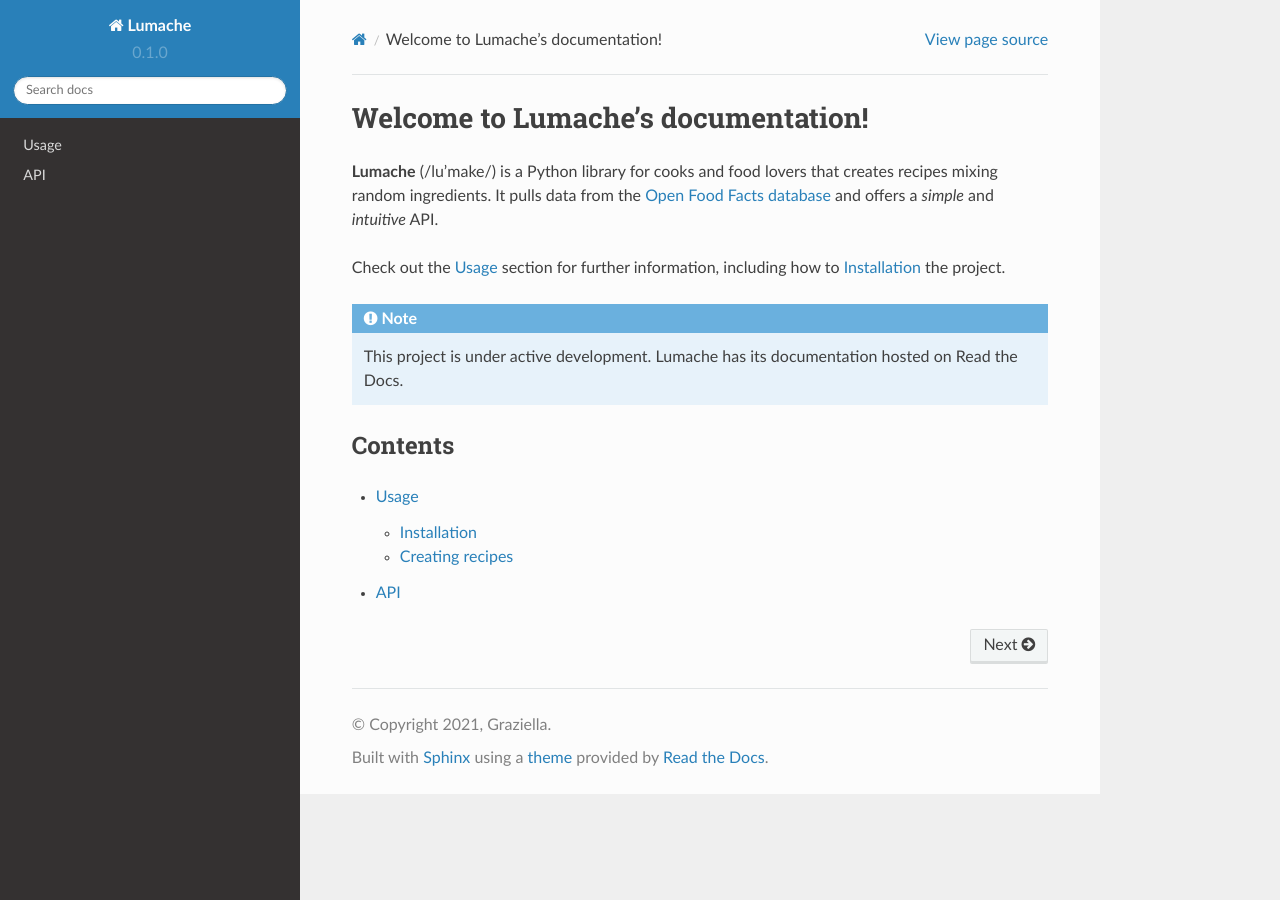
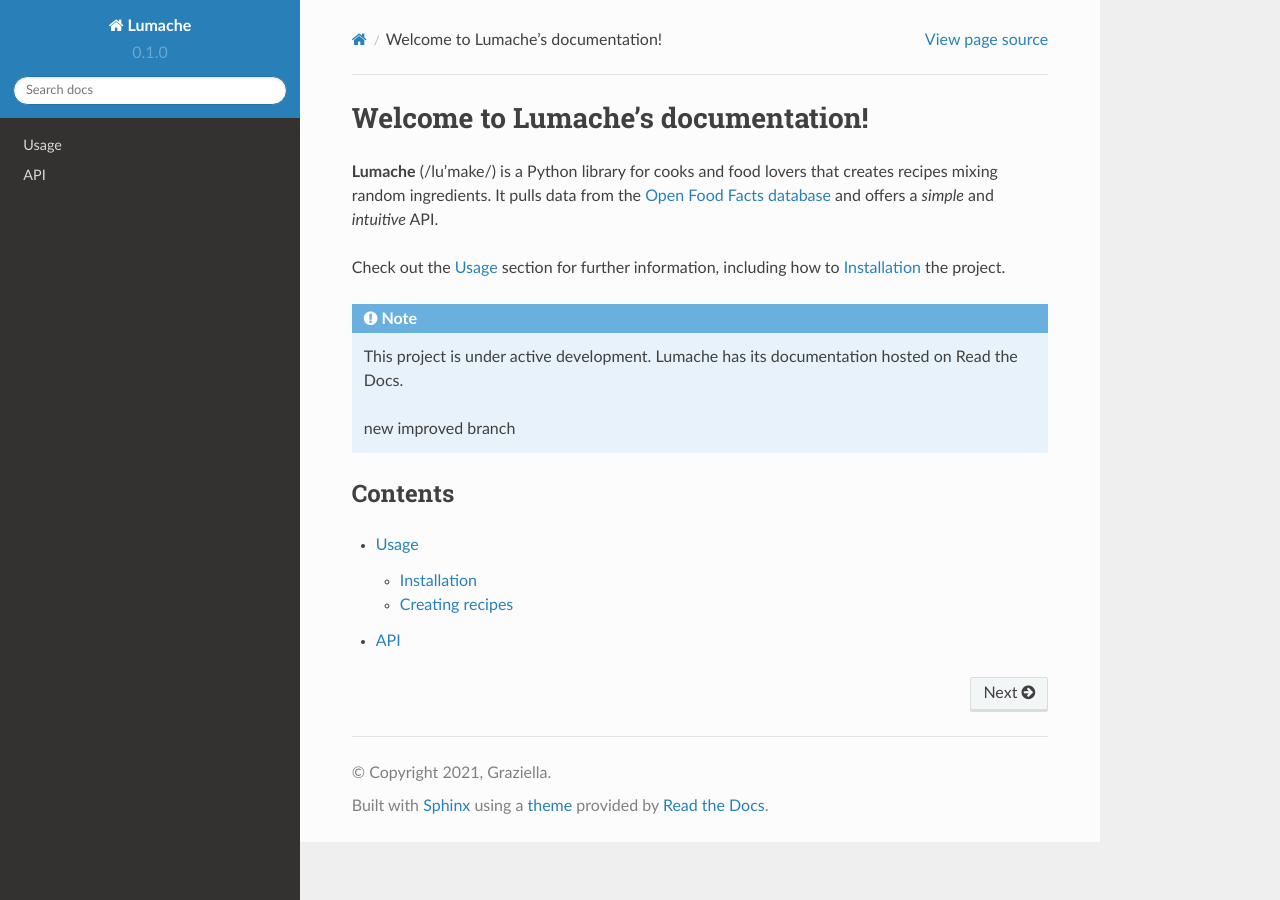
Before and after one commit to sea-liesch/rtd-tutorial, a Sphinx documentation site: the page built from docs/source/index.rst, in a window 1280 px wide. Built offline with Sphinx 7.4.7 and the Read the Docs theme 2.0.0, drawn with Linux system fonts in a browser that asks for light colours.

Commit message:
Update index.rst

```diff
--- a/docs/source/index.rst
+++ b/docs/source/index.rst
@@ -14,6 +14,8 @@
    This project is under active development.
    Lumache has its documentation hosted on Read the Docs.
 
+   new improved branch
+
 
 Contents
 --------
```
